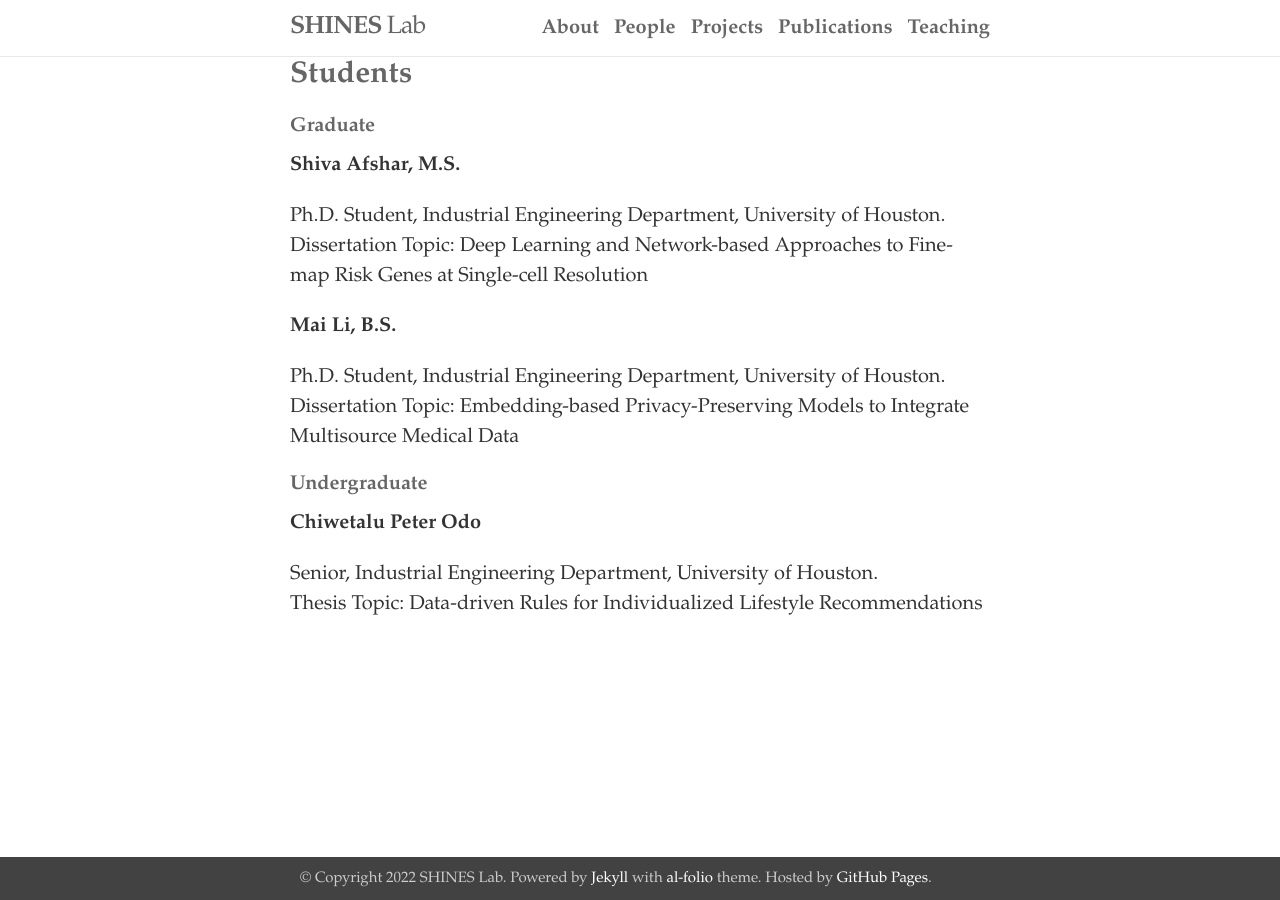
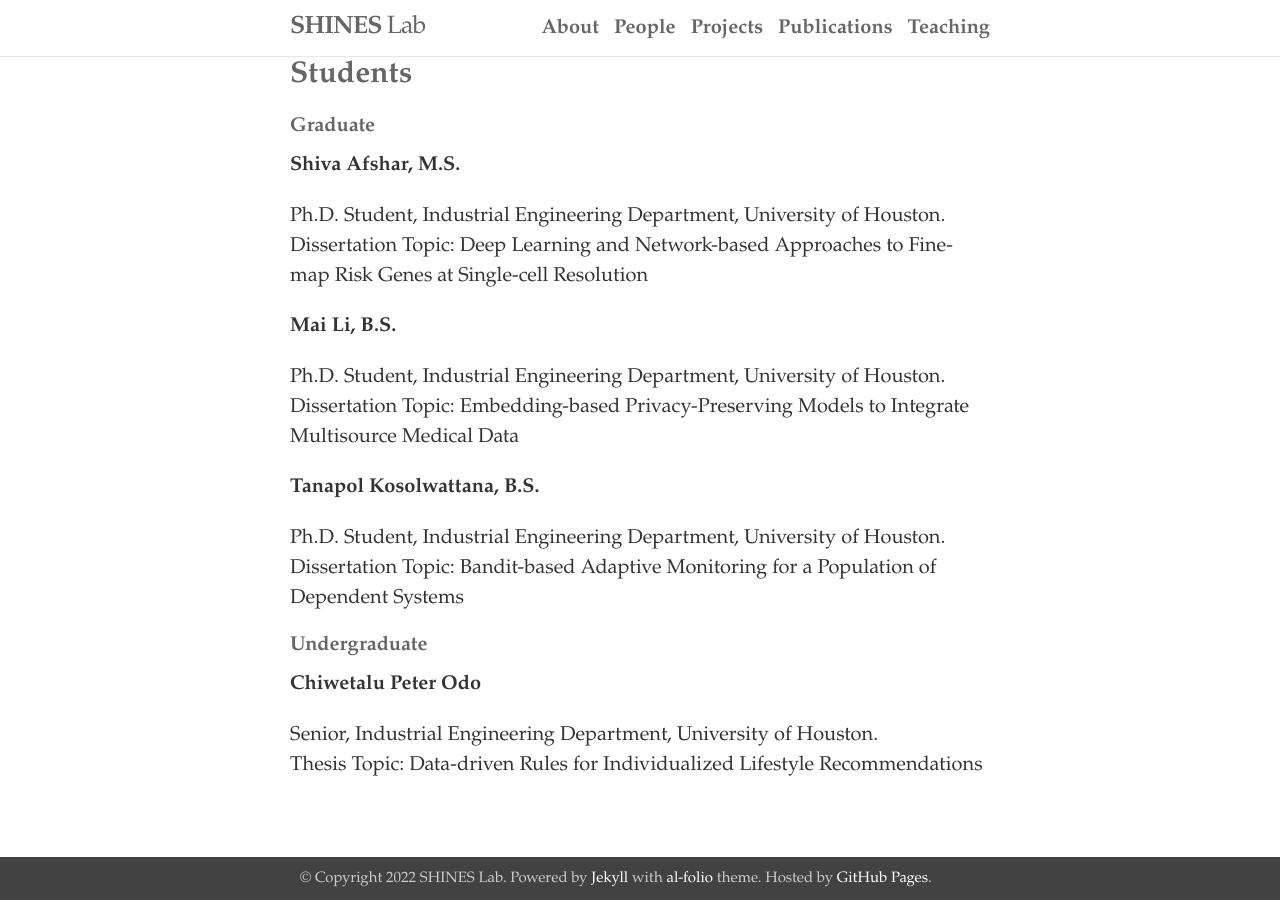
Before and after one commit to shines-lab/shines-lab.github.io, a Jekyll site: the page built from _pages/people.md, in a window 1280 px wide and 900 px high, scrolled down 684 px. Built offline with Jekyll 4.4.1, drawn with Linux system fonts in a browser that asks for light colours.

Commit message:
Update people.md

```diff
--- a/_pages/people.md
+++ b/_pages/people.md
@@ -46,6 +46,14 @@ Dissertation Topic: Embedding-based Privacy-Preserving Models to Integrate Multi
 
 
 
+
+**Tanapol Kosolwattana, B.S.**
+
+
+Ph.D. Student, Industrial Engineering Department, University of Houston.
+Dissertation Topic: Bandit-based Adaptive Monitoring for a Population of Dependent Systems
+
+
 #### **Undergraduate**
 **Chiwetalu Peter Odo**
 
```
